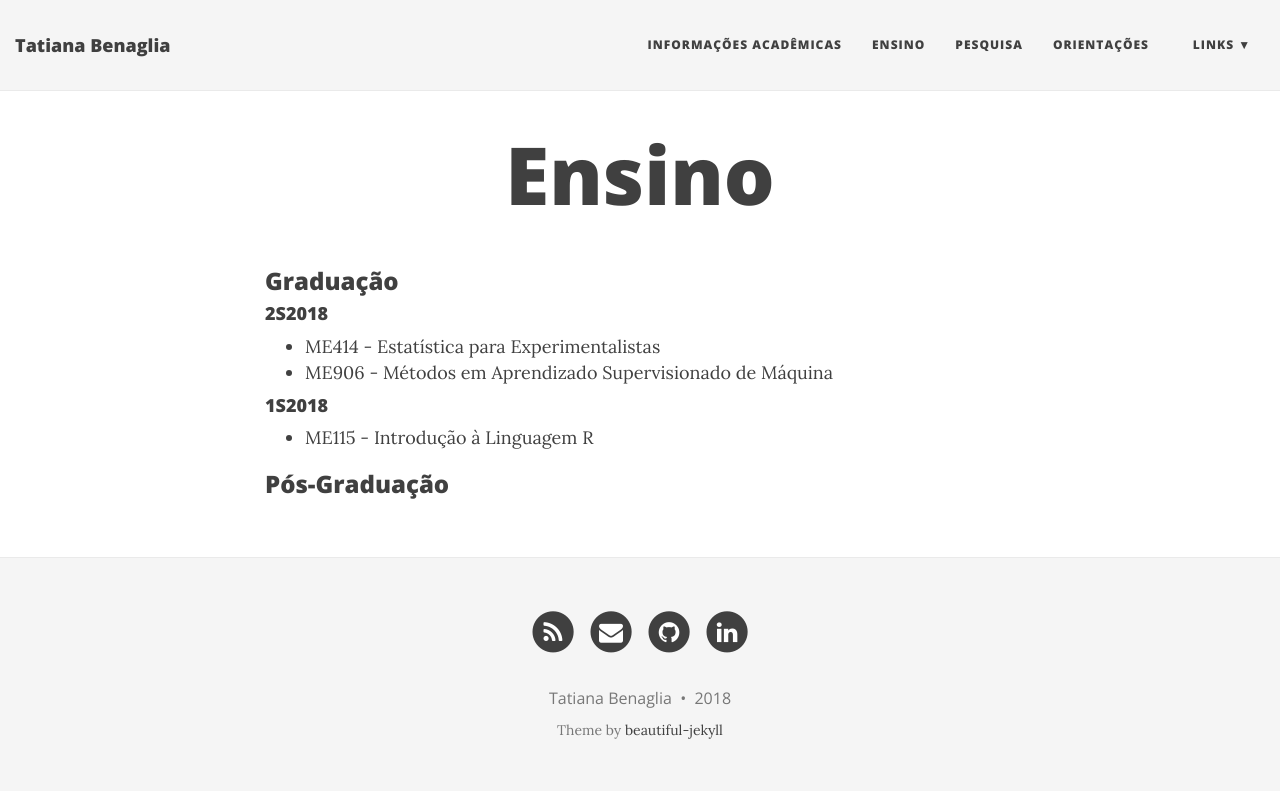
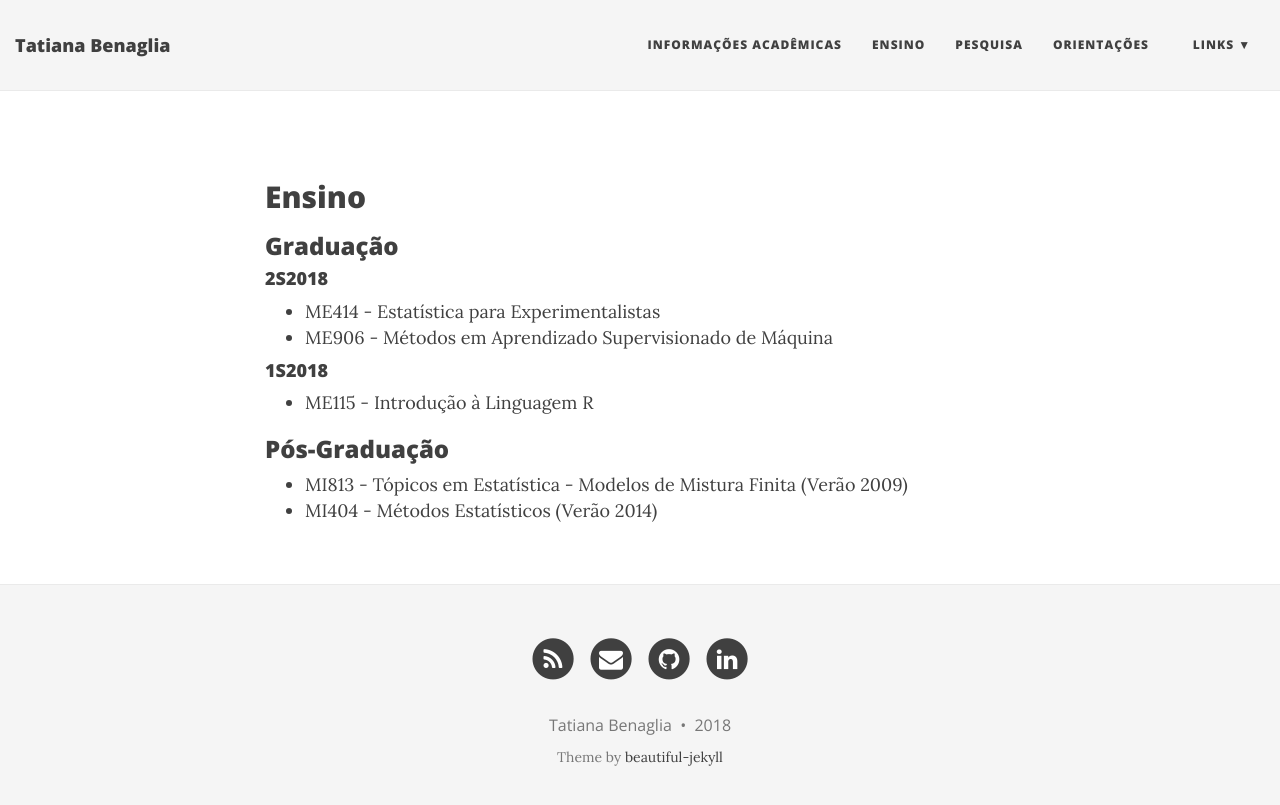
Before and after one commit to tatibenaglia/tatibenaglia.github.io, a Jekyll site: the page built from ensino.md, in a window 1280 px wide. Shown: the top 805 px of the page. Built offline with Jekyll 4.4.1, drawn with Linux system fonts in a browser that asks for light colours; nearby versions of some CDN libraries; part of the change alters nothing that is shown.

Commit message:
Update ensino.md

```diff
--- a/ensino.md
+++ b/ensino.md
@@ -1,7 +1,10 @@
 ---
 layout: page
-title: "Ensino"
+title: ""
+use-site-title: true
 ---
+
+## Ensino
 
 ### Graduação
 
@@ -13,3 +16,5 @@ title: "Ensino"
 * ME115 - Introdução à Linguagem R
 
 ### Pós-Graduação
+* MI813 - Tópicos em Estatística - Modelos de Mistura Finita (Verão 2009)
+* MI404 - Métodos Estatísticos (Verão 2014)
```
